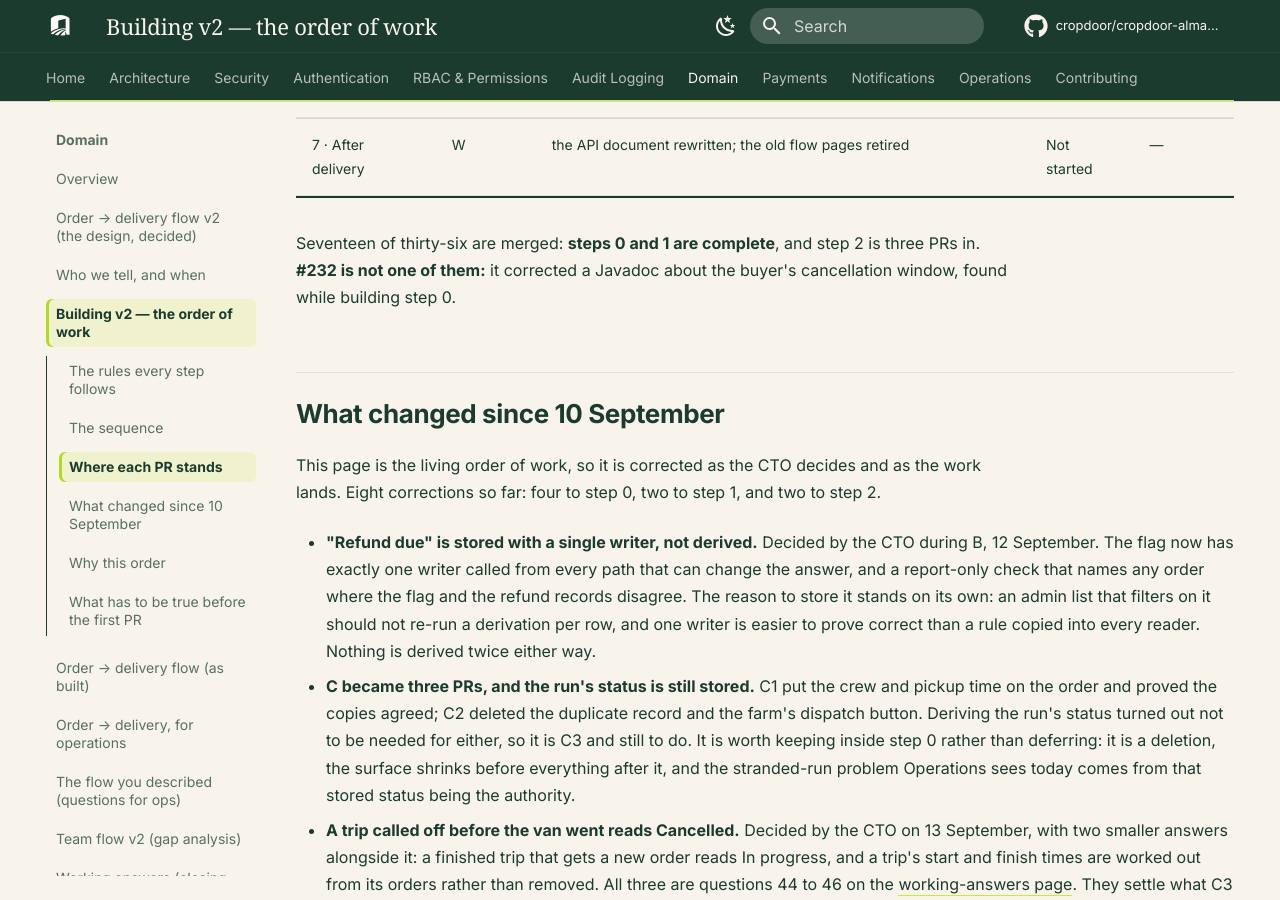
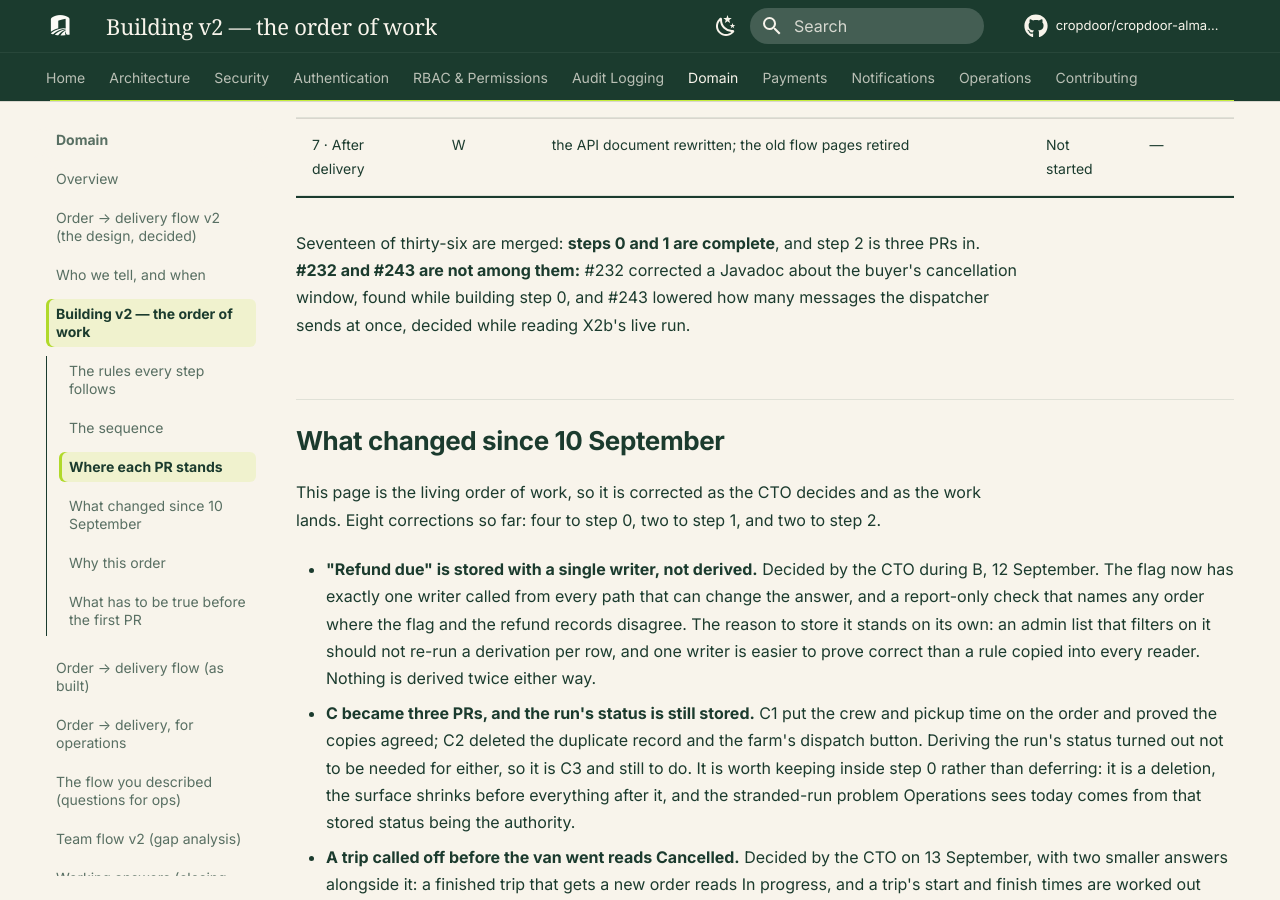
Before and after one commit to cropdoor/cropdoor-almanac, an MkDocs documentation site: the page built from docs/domain/order-delivery-flow-v2-build-order.md, in a window 1280 px wide and 900 px high, scrolled down 6617 px. Built offline with MkDocs 1.6.1 and Material for MkDocs 9.7.7, drawn with Linux system fonts in a browser that asks for light colours; some web fonts are replaced; comment, search, counter and statistics services are not loaded.

Commit message:
docs(build-order): #243 is a follow-up, not one of the thirty-six

```diff
--- a/docs/domain/order-delivery-flow-v2-build-order.md
+++ b/docs/domain/order-delivery-flow-v2-build-order.md
@@ -79,7 +79,7 @@ The one place that says what is finished. A PR is **Done** only once it is merge
 | 7 · After delivery | V | two ratings | Not started | — |
 | 7 · After delivery | W | the API document rewritten; the old flow pages retired | Not started | — |
 
-Seventeen of thirty-six are merged: **steps 0 and 1 are complete**, and step 2 is three PRs in. **#232 is not one of them:** it corrected a Javadoc about the buyer's cancellation window, found while building step 0.
+Seventeen of thirty-six are merged: **steps 0 and 1 are complete**, and step 2 is three PRs in. **#232 and #243 are not among them:** #232 corrected a Javadoc about the buyer's cancellation window, found while building step 0, and #243 lowered how many messages the dispatcher sends at once, decided while reading X2b's live run.
 
 ## What changed since 10 September
 
```
